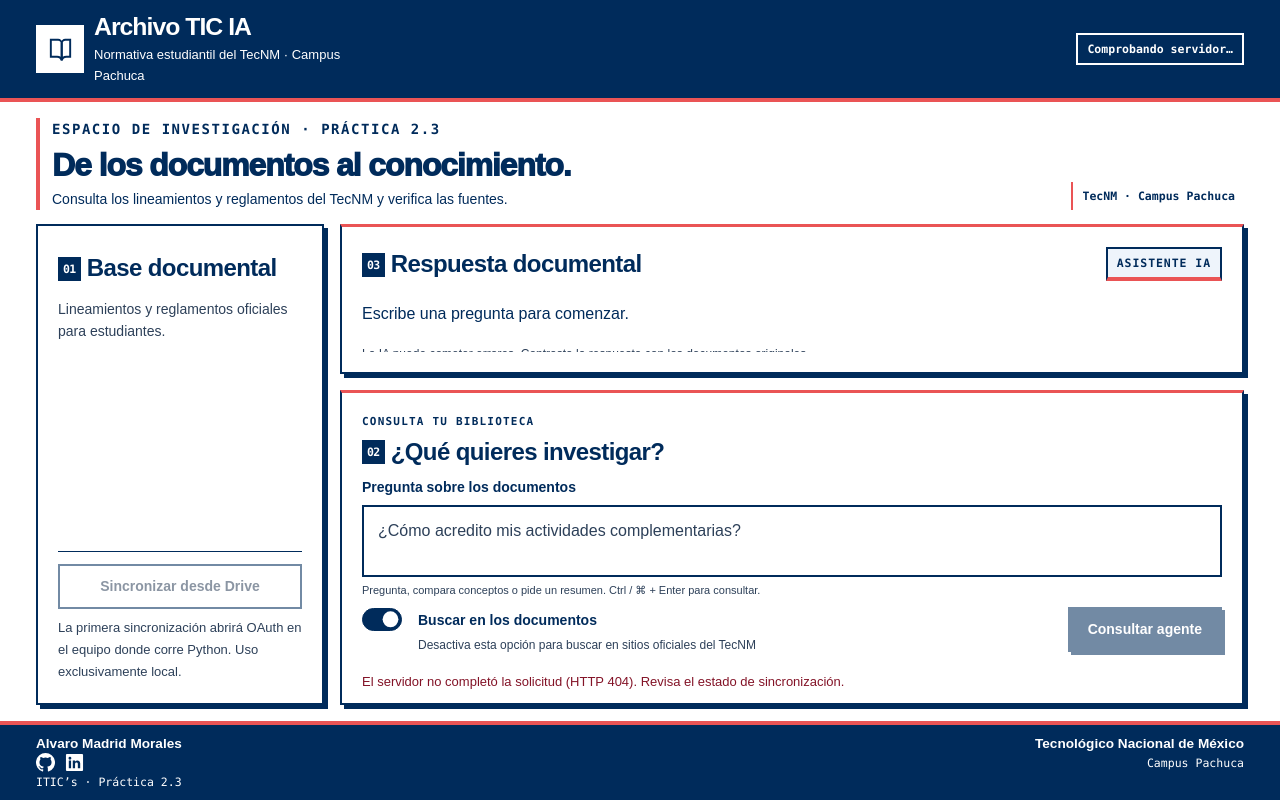
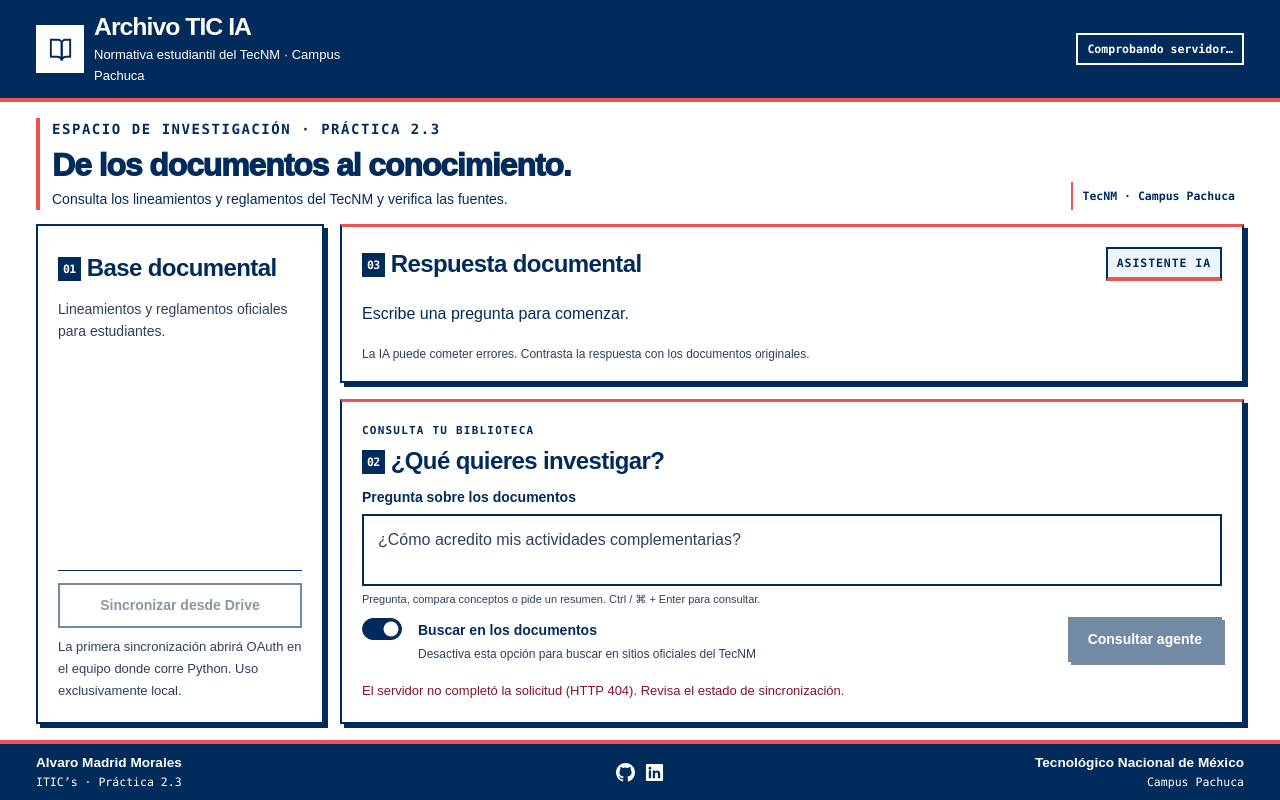
Before and after one commit to Metrasta214/agente-documental-tic, a plain HTML site: page index.html in a window 1280 px wide. Drawn offline with nearby package versions, Linux system fonts and the light colour scheme; no server answers.

Commit message:
Center social links in footer

```diff
--- a/assets/css/brutalista.css
+++ b/assets/css/brutalista.css
@@ -107,12 +107,13 @@ body.brutal {
   background:var(--content); color:var(--surface);
 }
 .brutal .footer-inner {
-  display:grid; grid-template-columns:minmax(0,1fr) minmax(0,1fr);
+  display:grid; grid-template-columns:minmax(0,1fr) auto minmax(0,1fr); align-items:center;
   gap:8px 20px; padding-block:10px;
 }
 .brutal .footer-inner strong { display:block; font:700 .85rem/1.3 Arial,sans-serif; }
 .brutal .footer-inner span { display:block; margin:3px 0 0; font:400 .72rem/1.3 var(--mono); }
 .brutal .footer-institution { text-align:right; }
+.brutal .footer-social { display:flex; justify-self:center; gap:.65rem; }
 @media (max-width:30rem) {
   .brutal .footer-inner { grid-template-columns:minmax(0,1fr); gap:5px; padding-block:7px; }
   .brutal .footer-institution { text-align:left; }
--- a/index.html
+++ b/index.html
@@ -55,15 +55,15 @@
   </main>
   <footer class="site-footer">
     <div class="container footer-inner">
-      <div class="footer-credit"><strong>Alvaro Madrid Morales</strong>
-        <div style="display:flex;gap:.65rem">
+      <div class="footer-credit"><strong>Alvaro Madrid Morales</strong><span>ITIC’s · Práctica 2.3</span></div>
+      <div class="footer-social">
           <a href="https://github.com/Metrasta214" aria-label="GitHub de Alvaro Madrid Morales" title="GitHub" style="color:inherit">
             <svg aria-hidden="true" width="19" height="19" viewBox="0 0 16 16" fill="currentColor"><path d="M8 0a8 8 0 0 0-2.53 15.59c.4.07.55-.17.55-.38v-1.49c-2.23.49-2.7-.95-2.7-.95-.36-.92-.89-1.17-.89-1.17-.73-.5.06-.49.06-.49.8.06 1.23.82 1.23.82.71 1.23 1.87.87 2.33.67.07-.52.28-.87.51-1.07-1.78-.2-3.65-.89-3.65-3.95 0-.87.31-1.59.82-2.15-.08-.2-.36-1.02.08-2.12 0 0 .67-.21 2.2.82a7.55 7.55 0 0 1 4 0c1.53-1.03 2.2-.82 2.2-.82.44 1.1.16 1.92.08 2.12.51.56.82 1.28.82 2.15 0 3.07-1.87 3.75-3.66 3.95.29.25.54.74.54 1.49v2.19c0 .21.15.46.55.38A8 8 0 0 0 8 0Z"/></svg>
           </a>
           <a href="https://www.linkedin.com/in/alvaro-madrid-morales-506532318" aria-label="LinkedIn de Alvaro Madrid Morales" title="LinkedIn" style="color:inherit">
             <svg aria-hidden="true" width="19" height="19" viewBox="0 0 20 20" fill="currentColor"><path d="M2 1h16a1 1 0 0 1 1 1v16a1 1 0 0 1-1 1H2a1 1 0 0 1-1-1V2a1 1 0 0 1 1-1Zm3.2 3a1.5 1.5 0 1 0 0 3 1.5 1.5 0 0 0 0-3ZM4 8v8h2.4V8H4Zm4.2 0v8h2.4v-4.3c0-2 2.9-2.2 2.9 0V16H16v-5c0-3.2-3.5-4-5.4-2v-1H8.2Z" fill-rule="evenodd"/></svg>
           </a>
-        </div><span>ITIC’s · Práctica 2.3</span></div>
+        </div>
       <div class="footer-institution"><strong>Tecnológico Nacional de México</strong><span>Campus Pachuca</span></div>
     </div>
   </footer>
```
